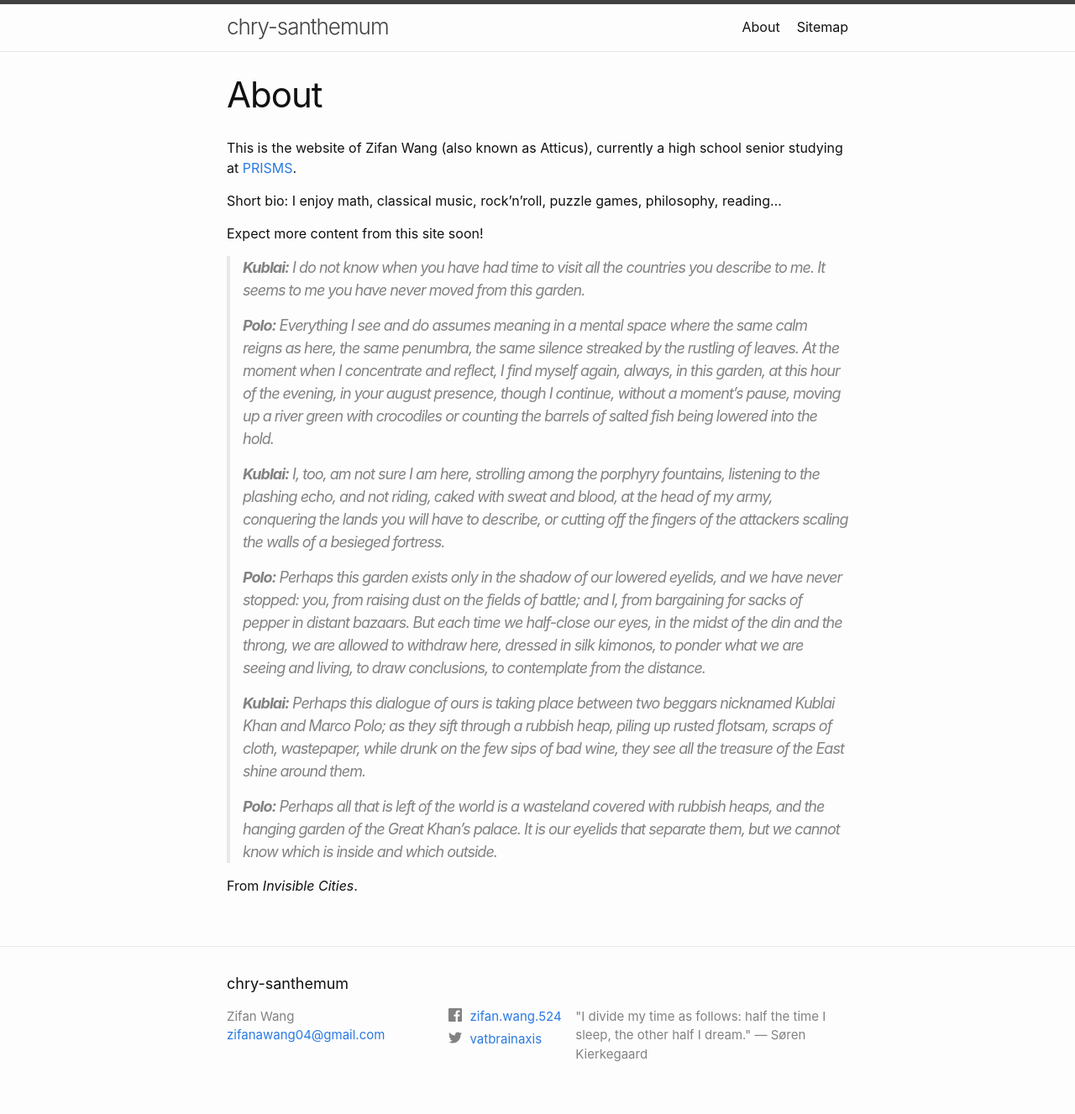
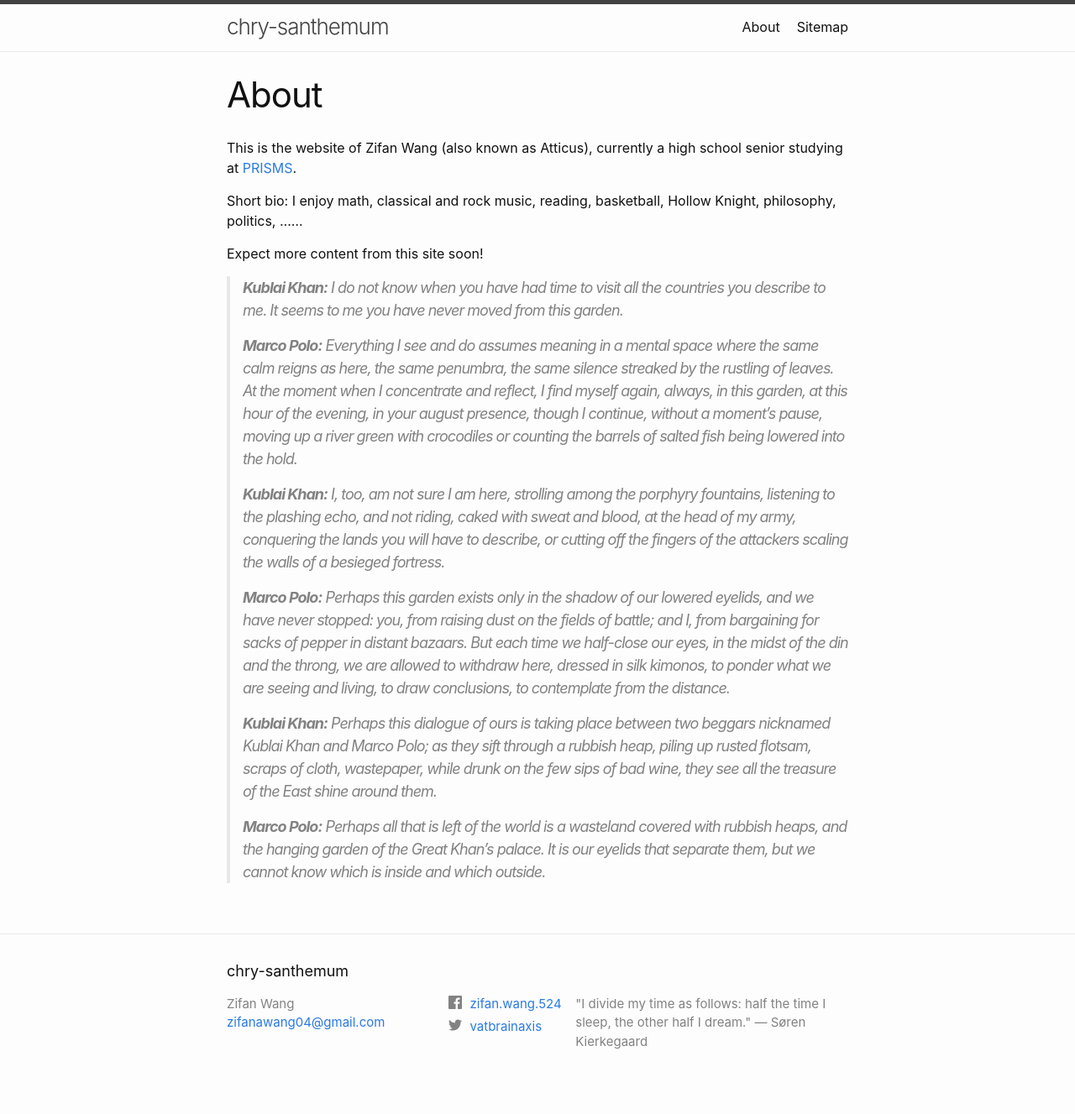
Before and after one commit to chry-santhemum/chry-santhemum.github.io, a Jekyll site: the page built from docs/about.markdown, in a window 1280 px wide. Shown: the whole page at 84% size. Built offline with Jekyll 4.4.1, drawn with Linux system fonts in a browser that asks for light colours.

Commit message:
update about

```diff
--- a/docs/about.markdown
+++ b/docs/about.markdown
@@ -7,21 +7,18 @@ permalink: /about/
 This is the website of Zifan Wang (also known as Atticus),
 currently a high school senior studying at [PRISMS](https://prismsus.org).
 
-Short bio: I enjoy math, classical music, rock'n'roll, puzzle games,
-philosophy, reading...
+Short bio: I enjoy math, classical and rock music, reading, basketball, Hollow Knight, philosophy, politics, ......
 
 Expect more content from this site soon!
 
-> **Kublai:** I do not know when you have had time to visit all the countries you describe to me. It seems to me you have never moved from this garden.
+> **Kublai Khan:** I do not know when you have had time to visit all the countries you describe to me. It seems to me you have never moved from this garden.
 >
-> **Polo:** Everything I see and do assumes meaning in a mental space where the same calm reigns as here, the same penumbra, the same silence streaked by the rustling of leaves. At the moment when I concentrate and reflect, I find myself again, always, in this garden, at this hour of the evening, in your august presence, though I continue, without a moment’s pause, moving up a river green with crocodiles or counting the barrels of salted fish being lowered into the hold.
+> **Marco Polo:** Everything I see and do assumes meaning in a mental space where the same calm reigns as here, the same penumbra, the same silence streaked by the rustling of leaves. At the moment when I concentrate and reflect, I find myself again, always, in this garden, at this hour of the evening, in your august presence, though I continue, without a moment’s pause, moving up a river green with crocodiles or counting the barrels of salted fish being lowered into the hold.
 >
-> **Kublai:** I, too, am not sure I am here, strolling among the porphyry fountains, listening to the plashing echo, and not riding, caked with sweat and blood, at the head of my army, conquering the lands you will have to describe, or cutting off the fingers of the attackers scaling the walls of a besieged fortress.
+> **Kublai Khan:** I, too, am not sure I am here, strolling among the porphyry fountains, listening to the plashing echo, and not riding, caked with sweat and blood, at the head of my army, conquering the lands you will have to describe, or cutting off the fingers of the attackers scaling the walls of a besieged fortress.
 >
-> **Polo:** Perhaps this garden exists only in the shadow of our lowered eyelids, and we have never stopped: you, from raising dust on the fields of battle; and I, from bargaining for sacks of pepper in distant bazaars. But each time we half-close our eyes, in the midst of the din and the throng, we are allowed to withdraw here, dressed in silk kimonos, to ponder what we are seeing and living, to draw conclusions, to contemplate from the distance.
+> **Marco Polo:** Perhaps this garden exists only in the shadow of our lowered eyelids, and we have never stopped: you, from raising dust on the fields of battle; and I, from bargaining for sacks of pepper in distant bazaars. But each time we half-close our eyes, in the midst of the din and the throng, we are allowed to withdraw here, dressed in silk kimonos, to ponder what we are seeing and living, to draw conclusions, to contemplate from the distance.
 >
-> **Kublai:** Perhaps this dialogue of ours is taking place between two beggars nicknamed Kublai Khan and Marco Polo; as they sift through a rubbish heap, piling up rusted flotsam, scraps of cloth, wastepaper, while drunk on the few sips of bad wine, they see all the treasure of the East shine around them.
+> **Kublai Khan:** Perhaps this dialogue of ours is taking place between two beggars nicknamed Kublai Khan and Marco Polo; as they sift through a rubbish heap, piling up rusted flotsam, scraps of cloth, wastepaper, while drunk on the few sips of bad wine, they see all the treasure of the East shine around them.
 >
-> **Polo:** Perhaps all that is left of the world is a wasteland covered with rubbish heaps, and the hanging garden of the Great Khan’s palace. It is our eyelids that separate them, but we cannot know which is inside and which outside.
-
-From *Invisible Cities*.
+> **Marco Polo:** Perhaps all that is left of the world is a wasteland covered with rubbish heaps, and the hanging garden of the Great Khan’s palace. It is our eyelids that separate them, but we cannot know which is inside and which outside.
```
Also changed, not shown: 1 other file.
